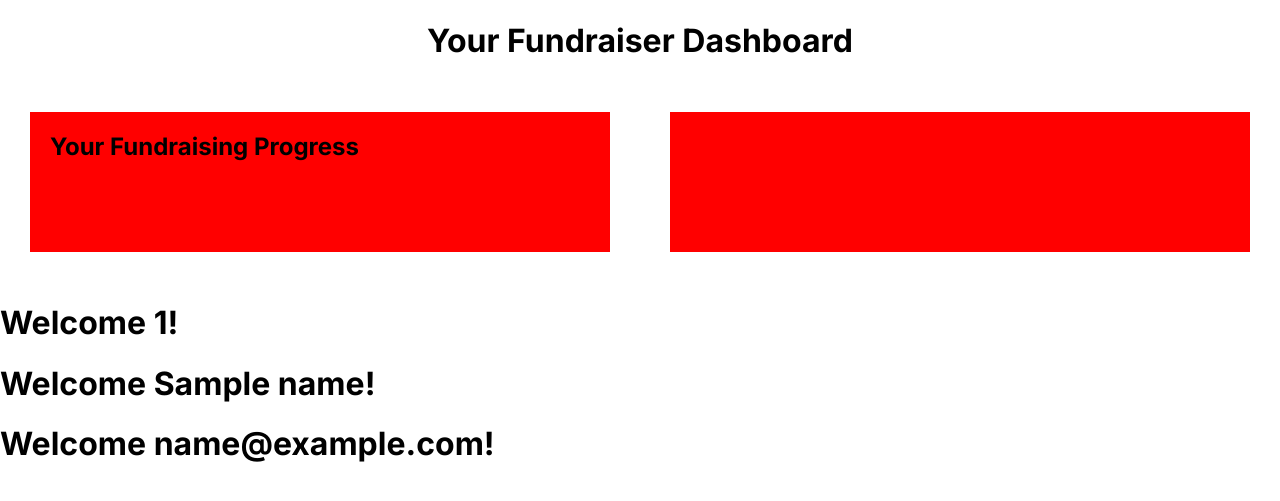
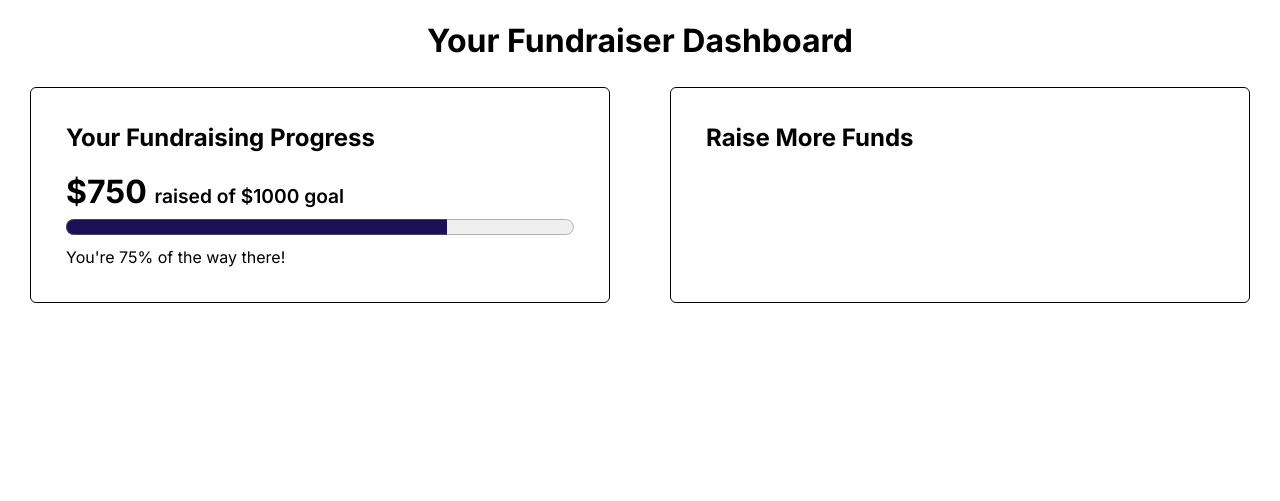
Before and after one commit to kingarthurdev/Fundraising-App, a Node project: template views/participantDash.ejs in a window 1280 px wide. Shown: the top 501 px of the page. Run offline with Node 20 templates, Linux system fonts and the light colour scheme; the template is opened without the code that fills it: most values are stand-ins (such as "Sample title", 1, 10 or a date in 2020).

Commit message:
fix pretty big bug

```diff
--- a/public/global.css
+++ b/public/global.css
@@ -1,5 +1,6 @@
 *{
-    font-family: 'Inter', Helvetica, Arial, sans-serif; /* This doesn't do inter rn...*/
+    font-family: 'Inter', Helvetica, Arial, sans-serif; /* This needs the google link to that font for inter to work*/
+    box-sizing: border-box;
 }
 :root {
     --primary-color: rgb(41, 51, 92);
--- a/script.js
+++ b/script.js
@@ -220,19 +220,24 @@ app.post("/create-payment-intent", async (req, res) => {
 
 
 //updates amount to be paid when the person submits the form
+//todo: make better by properly listening to responses from stripe api, then responding accordingly instead of brute forcing.
 app.post("/update-payment-intent", async (req, res) => {
 
   let customer;
   let name = req.body.custName + "";
   let email = req.body.custEmail + "";
+  let doneBefore = parseInt(req.body.doneBefore);  // a 1 will indicate that this isn't the first update, thus will prevent the customer attribute.
 
   try {
     try {
+      if(doneBefore != 1){
         customer = await stripe.customers.create({
           name: name,
           email: email,
         });
         console.log("New customer, here is the name and email: " + req.body.custName + " : " + req.body.custEmail);
+      }
+
     } catch {
       console.log("Customer creation failed. Possibly because they already exist. Ignoring for now...")
     }
@@ -254,8 +259,9 @@ app.post("/update-payment-intent", async (req, res) => {
     let totalint = cleanDonation;
 
     if (customer) {
-      console.log("here is what I will be submitting: amount:" + totalint + ", application fee amount is 1000 as default, this goes through, but then I send another update that tries to send the actual application fee amount which is this: " + parseInt(req.body.totaltip * 100));
+      console.log("here is what I will be submitting: amount:" + totalint + ", application fee amount is "+ parseInt(req.body.totaltip * 100)+", this goes through");
       try{
+        if(doneBefore != 1){
           let paymentIntent = await stripe.paymentIntents.update(
             req.body.PI,
             {
@@ -273,6 +279,24 @@ app.post("/update-payment-intent", async (req, res) => {
               customer: customer.id,
             }
           );
+        }else{
+          let paymentIntent = await stripe.paymentIntents.update(
+            req.body.PI,
+            {
+              amount: totalint,
+              application_fee_amount: 0,
+            }
+          );
+          // duplicate stuff incase of errors? // honestly idk what the point of this is, but past me put it here...
+          paymentIntent = await stripe.paymentIntents.update(
+            req.body.PI,
+            {
+              amount: totalint,
+              application_fee_amount: parseInt(req.body.totaltip * 100),
+            }
+          );
+        }
+
       }catch(e){
         console.log(e);
         let paymentIntent = await stripe.paymentIntents.update(
@@ -324,8 +348,6 @@ app.post("/update-payment-intent", async (req, res) => {
 });
 
 app.post("/verify-payment", async (req, res) => {
-
-
   getTransaction(req.body.id).then((response) => {
     if (response == null || response == undefined) {
       console.log("Transaction not found");
--- a/views/campaign.ejs
+++ b/views/campaign.ejs
@@ -536,6 +536,9 @@
                     //for now, will just hide button...
                     document.querySelector("#loadmore").style.display = "none";
                 } else {
+                    if(json.length <6 ){
+                        document.querySelector("#loadmore").style.display = "none";
+                    }
                     for (var i = 0; i < json.length; i++) {
                         var htmlContent =
                             `<div class="donorcard">
--- a/views/participantDash.ejs
+++ b/views/participantDash.ejs
@@ -32,29 +32,63 @@
         .cardHolder {
             display: flex;
             justify-content: center;
-            align-items: center;
         }
 
         .card {
             width: 100%;
-            height: 100px;
-            background-color: red;
+            min-height: 10px;
+            background-color: white;
             margin: 30px;
-            padding:20px;
+            padding: 35px;
+            border-radius: 6px;
+            margin-top:5px;
+            border-style:solid;
+            border-width:1px;
         }
 
-        @media (max-width: 800px) {
-            .cardHolder{
+        progress {
+            accent-color: rgb(28, 16, 85);
+            -webkit-appearence: none;
+        }
+
+
+        @media (max-width: 950px) {
+            .cardHolder {
                 flex-direction: column;
+                align-items: center;
+                margin: 20px;
             }
-            .card{
-                width:90%;
+
+            .card {
+                max-width: 600px;
+                width: 100%;
             }
         }
-        .card h2{
-            margin-top:0px;
+
+        .card h2 {
+            margin-top: 0px;
             padding-top: 0;
         }
+
+        .progress {
+            width: 100%;
+            height: 2rem;
+        }
+        #amountsContainer *{
+            display:inline;
+        }
+        #amountsContainer p{
+            font-weight: 600;
+            font-size:1.2rem;
+            margin-left:3px;
+        }
+        #wayThere{
+            margin:0px;
+            margin-top: 3px;
+        }
+
+
+
     </style>
 </head>
 
@@ -68,20 +102,27 @@
     <div class="cardHolder">
         <div class="card">
             <h2>Your Fundraising Progress</h2>
+
+            <div id="amountsContainer">
+                <h1>$<span id=amount>750</span></h1><p> raised of $<span id="goal">1000</span> goal</p>
+            </div>
+            <progress class="progress" max="100" value="75"></progress>
+            <p id="wayThere">You're <span id="percent">75</span>% of the way there!</p>
+
         </div>
         <div class="card">
-
+            <h2>Raise More Funds</h2>
         </div>
     </div>
 
-
+<!--
     <h1>Welcome <%= id %>!</h1>
 
 
     <h1>Welcome <%= name %>!</h1>
 
 
-    <h1>Welcome <%= email %>!</h1>
+    <h1>Welcome <%= email %>!</h1>-->
 
 </body>
 
```
Also changed, not shown: public/checkout.js (+9 -2 lines). Lines whose indentation alone changed are shown as unchanged.
